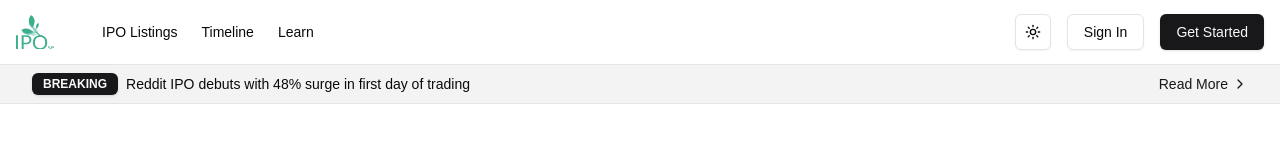
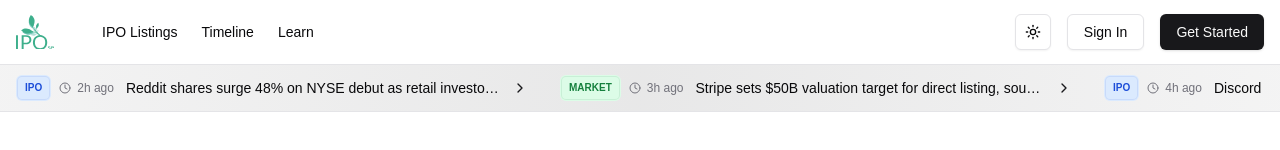
Before and after one commit to lundgren2/ipo-2024, a Next.js app: page / in a window 1280 px wide. Shown: the top 150 px of the page. Built offline with nearby package versions, Linux system fonts and the light colour scheme.

Commit message:
Improve the recent news section

```diff
--- a/src/components/home/sections/breaking-news.tsx
+++ b/src/components/home/sections/breaking-news.tsx
@@ -1,26 +1,169 @@
+'use client';
+
 import Link from 'next/link';
-import { ChevronRight } from 'lucide-react';
+import { ChevronRight, Clock } from 'lucide-react';
 import { Badge } from '@/components/ui/badge';
+import { useEffect, useRef } from 'react';
+
+type NewsItem = {
+  id: string;
+  category: 'IPO' | 'Market' | 'Tech' | 'Finance' | 'Regulatory';
+  title: string;
+  time: string;
+  slug: string;
+};
+
+const newsItems: NewsItem[] = [
+  {
+    id: '1',
+    category: 'IPO',
+    title: 'Reddit shares surge 48% on NYSE debut as retail investors pile in',
+    time: '2h ago',
+    slug: 'reddit-ipo-debut',
+  },
+  {
+    id: '2',
+    category: 'Market',
+    title: 'Stripe sets $50B valuation target for direct listing, sources say',
+    time: '3h ago',
+    slug: 'stripe-valuation',
+  },
+  {
+    id: '3',
+    category: 'IPO',
+    title: 'Discord files confidentially for IPO, targeting $15B valuation',
+    time: '4h ago',
+    slug: 'discord-ipo-filing',
+  },
+  {
+    id: '4',
+    category: 'Market',
+    title: 'Q1 2024 IPO market sees 200% increase in listings year-over-year',
+    time: '5h ago',
+    slug: 'q1-ipo-surge',
+  },
+  {
+    id: '5',
+    category: 'Finance',
+    title: 'JPMorgan predicts strongest IPO pipeline since 2021',
+    time: '6h ago',
+    slug: 'jpmorgan-forecast',
+  },
+  {
+    id: '6',
+    category: 'IPO',
+    title: 'Shein eyes $90B valuation in upcoming US listing',
+    time: '7h ago',
+    slug: 'shein-ipo-valuation',
+  },
+  {
+    id: '7',
+    category: 'Market',
+    title: 'Tech IPOs outperform traditional sectors in Q1 returns',
+    time: '8h ago',
+    slug: 'tech-ipo-performance',
+  },
+  {
+    id: '8',
+    category: 'Tech',
+    title: 'AI startup Anthropic plans 2024 IPO amid AI boom',
+    time: '9h ago',
+    slug: 'anthropic-ipo',
+  },
+];
 
 export function BreakingNews() {
+  const scrollRef = useRef<HTMLDivElement>(null);
+  const scrolling = useRef(true);
+
+  useEffect(() => {
+    const scrollElement = scrollRef.current;
+    if (!scrollElement) return;
+
+    let animationFrameId: number;
+    const speed = 0.5; // Pixels per frame
+
+    const animate = () => {
+      if (scrolling.current && scrollElement) {
+        scrollElement.scrollLeft += speed;
+
+        // Reset to start when reaching the end
+        if (
+          scrollElement.scrollLeft >=
+          scrollElement.scrollWidth - scrollElement.clientWidth
+        ) {
+          scrollElement.scrollLeft = 0;
+        }
+      }
+      animationFrameId = requestAnimationFrame(animate);
+    };
+
+    animationFrameId = requestAnimationFrame(animate);
+
+    return () => {
+      cancelAnimationFrame(animationFrameId);
+    };
+  }, []);
+
   return (
-    <div className="bg-primary/5 border-b">
-      <div className="max-w-7xl mx-auto px-4 sm:px-6 lg:px-8 py-2">
-        <div className="flex items-center gap-2 text-sm">
-          <Badge variant="default" className="uppercase">
-            Breaking
-          </Badge>
-          <span className="font-medium">
-            Reddit IPO debuts with 48% surge in first day of trading
-          </span>
-          <Link
-            href="/news/reddit-ipo"
-            className="ml-auto text-primary hover:underline flex items-center gap-1"
-          >
-            Read More <ChevronRight className="h-4 w-4" />
-          </Link>
+    <div className="bg-gradient-to-r from-primary/5 via-primary/10 to-primary/5 border-b">
+      <div className="max-w-full mx-auto px-4 py-2.5">
+        <div
+          ref={scrollRef}
+          className="flex overflow-x-auto gap-8 scrollbar-hide"
+          style={{ scrollbarWidth: 'none', msOverflowStyle: 'none' }}
+          onMouseEnter={() => (scrolling.current = false)}
+          onMouseLeave={() => (scrolling.current = true)}
+        >
+          {[...newsItems, ...newsItems].map((item, index) => (
+            <Link
+              key={`${item.id}-${index}`}
+              href={`/news/${item.slug}`}
+              className="flex-none max-w-lg group"
+            >
+              <div className="flex items-center gap-3 text-sm">
+                <div className="flex items-center gap-2 shrink-0">
+                  <Badge
+                    variant="secondary"
+                    className={`uppercase text-[10px] font-semibold px-2 py-0.5 shrink-0 ${getCategoryColor(
+                      item.category
+                    )}`}
+                  >
+                    {item.category}
+                  </Badge>
+                  <div className="flex items-center gap-1.5 text-muted-foreground">
+                    <Clock className="w-3 h-3" />
+                    <span className="text-xs whitespace-nowrap">
+                      {item.time}
+                    </span>
+                  </div>
+                </div>
+                <span className="font-medium truncate group-hover:text-primary transition-colors">
+                  {item.title}
+                </span>
+                <ChevronRight className="h-4 w-4 text-primary shrink-0 transition-transform group-hover:translate-x-0.5" />
+              </div>
+            </Link>
+          ))}
         </div>
       </div>
     </div>
   );
 }
+
+function getCategoryColor(category: NewsItem['category']): string {
+  switch (category) {
+    case 'IPO':
+      return 'bg-blue-100 text-blue-700 dark:bg-blue-500/10 dark:text-blue-400 ring-1 ring-inset ring-blue-700/10';
+    case 'Market':
+      return 'bg-green-100 text-green-700 dark:bg-green-500/10 dark:text-green-400 ring-1 ring-inset ring-green-700/10';
+    case 'Tech':
+      return 'bg-purple-100 text-purple-700 dark:bg-purple-500/10 dark:text-purple-400 ring-1 ring-inset ring-purple-700/10';
+    case 'Finance':
+      return 'bg-yellow-100 text-yellow-700 dark:bg-yellow-500/10 dark:text-yellow-400 ring-1 ring-inset ring-yellow-700/10';
+    case 'Regulatory':
+      return 'bg-orange-100 text-orange-700 dark:bg-orange-500/10 dark:text-orange-400 ring-1 ring-inset ring-orange-700/10';
+    default:
+      return 'bg-gray-100 text-gray-700 dark:bg-gray-500/10 dark:text-gray-400 ring-1 ring-inset ring-gray-700/10';
+  }
+}
--- a/src/components/layouts/home-layout.tsx
+++ b/src/components/layouts/home-layout.tsx
@@ -3,7 +3,7 @@
 import { HeroSection } from '@/components/home/sections/hero';
 import { FeaturedIPO } from '@/components/home/sections/featured-ipo';
 import { SecondarySections } from '@/components/home/secondary-sections';
-import { BreakingNews } from '../home/sections/breaking-news';
+import { BreakingNews } from '@/components/home/sections/breaking-news';
 
 export function HomeLayout() {
   return (
```
